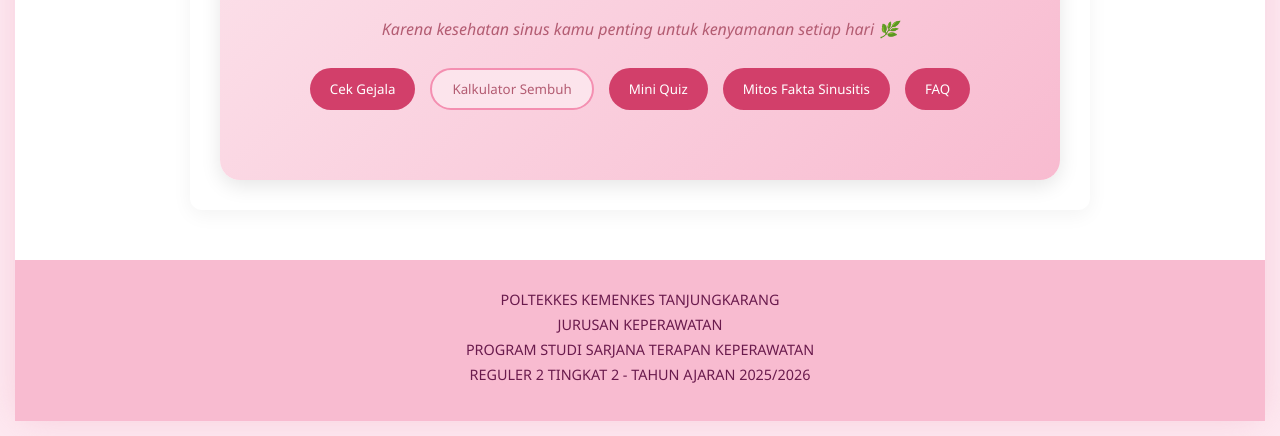
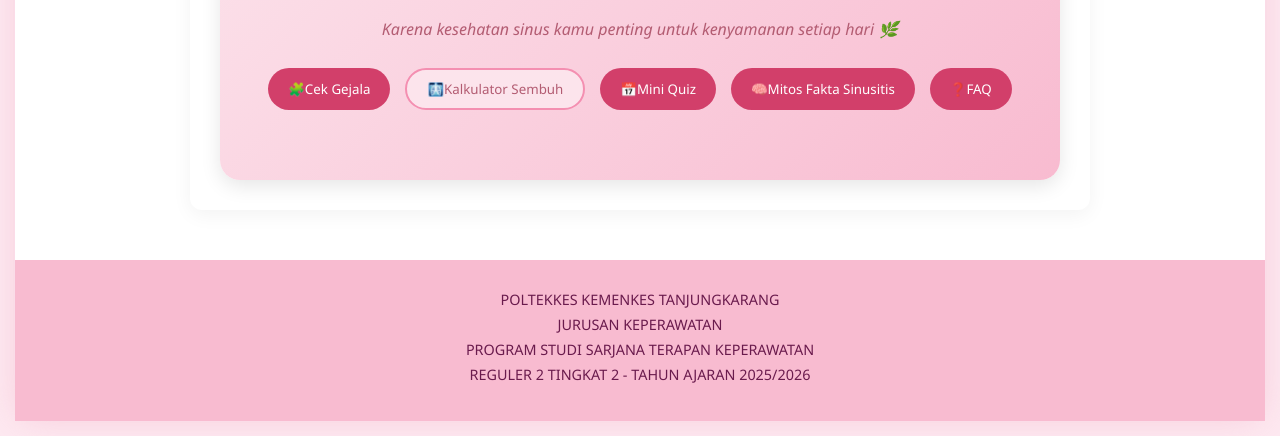
Before and after one commit to raysadevv/SinusMate-website, a plain HTML site: page index.html in a window 1280 px wide. Shown: the part 373-809 px from the top of the page. Drawn offline with Linux system fonts and the light colour scheme.

Commit message:
Update index.html

```diff
--- a/index.html
+++ b/index.html
@@ -36,11 +36,11 @@
         <p class="subtext">Karena kesehatan sinus kamu penting untuk kenyamanan setiap hari 🌿</p>
 
       <div class="hero-buttons">
-      <button class="btn-utama" onclick="showSection('cek-gejala')">Cek Gejala</button>
-      <button class="btn-secondary" onclick="showSection('kalkulator-sembuh')">Kalkulator Sembuh</button>
-      <button class="btn-utama" onclick="showSection('mini-quiz')">Mini Quiz</button>
-      <button class="btn-utama" onclick="showSection('mitos-fakta-section')">Mitos Fakta Sinusitis</button>
-      <button class="btn-utama" onclick="showSection('faq')">FAQ</button>
+      <button class="btn-utama" onclick="showSection('cek-gejala')">🧩Cek Gejala</button>
+      <button class="btn-secondary" onclick="showSection('kalkulator-sembuh')">🩻Kalkulator Sembuh</button>
+      <button class="btn-utama" onclick="showSection('mini-quiz')">📅Mini Quiz</button>
+      <button class="btn-utama" onclick="showSection('mitos-fakta-section')">🧠Mitos Fakta Sinusitis</button>
+      <button class="btn-utama" onclick="showSection('faq')">❓FAQ</button>
       </div>
    </div>
 </section>
```
